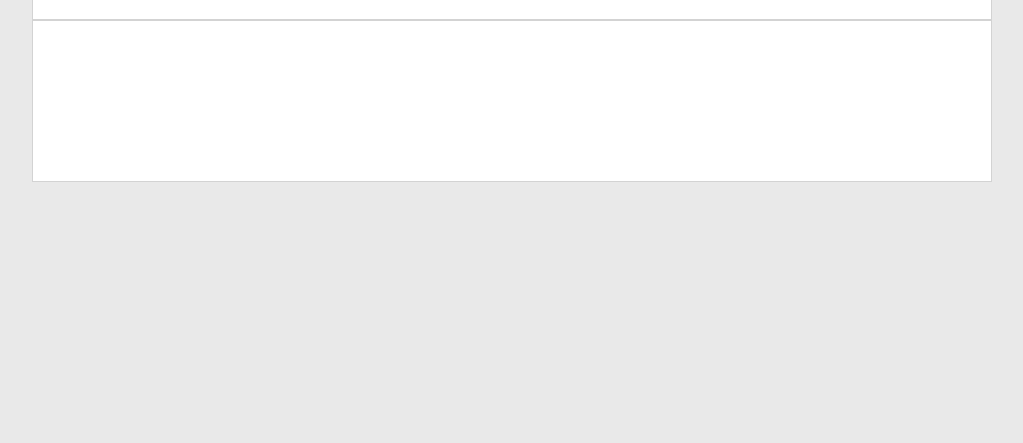
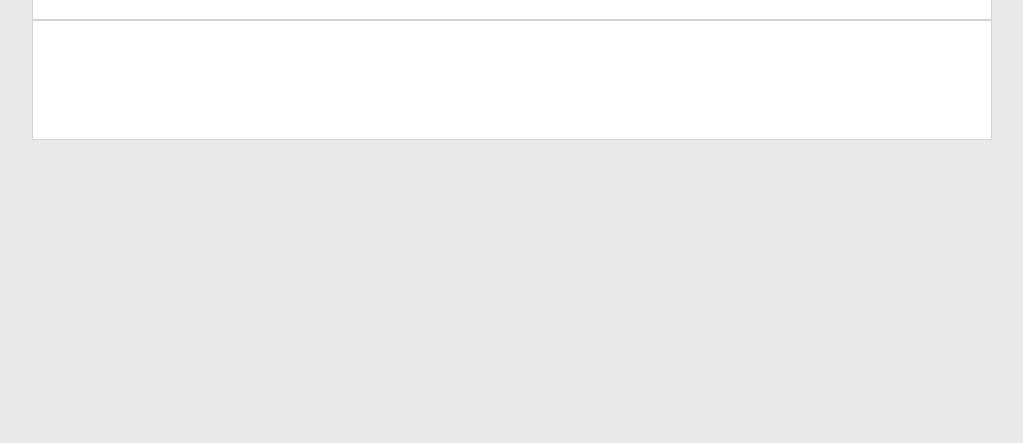
Before and after one commit to ArkadiuszSulborski/Task-list, a plain HTML site: page index.html in a window 1280 px wide. Shown: the part 357-800 px from the top of the page, without its empty margins (128-1151 px from the left). Drawn offline with nearby package versions, Linux system fonts and the light colour scheme.

Commit message:
formating js and delete missspelled word

```diff
--- a/index.html
+++ b/index.html
@@ -12,7 +12,7 @@
         integrity="sha512-NhSC1YmyruXifcj/KFRWoC561YpHpc5Jtzgvbuzx5VozKpWvQ+4nXhPdFgmx8xqexRcpAglTj9sIBWINXa8x5w=="
         crossorigin="anonymous" referrerpolicy="no-referrer" />
     <script defer src="js/scripts.js"> </script>
-    <link rel="stylesheet" href="css/_style.css">
+    <link rel="stylesheet" href="css/style.css">
     <link rel="stylesheet" href="css/body.css">
     <link rel="stylesheet" href="css/main.css">
     <link rel="stylesheet" href="css/form.css">
```
Also changed, not shown: js/scripts.js (+10 -5 lines).
